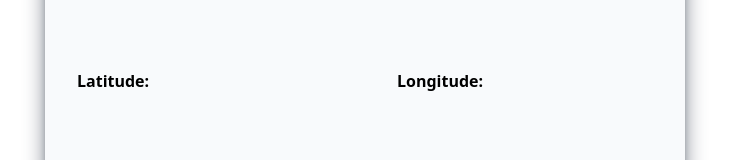
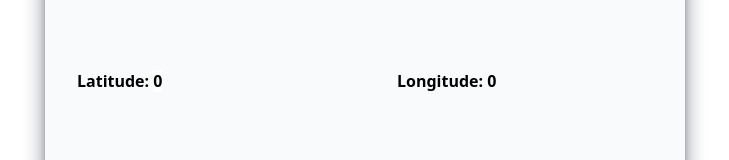
Before and after one commit to Golu7667/Location-Finder-App, a Next.js app in the folder my-app/: page / in a window 1280 px wide. Shown: the part 285-445 px from the top of the page, without its empty margins (275-1004 px from the left). Built offline with nearby package versions, Linux system fonts and the light colour scheme.

Commit message:
set value zero

```diff
--- a/my-app/app/page.tsx
+++ b/my-app/app/page.tsx
@@ -5,8 +5,8 @@ import { useState, useEffect } from 'react';
 
 function DynamicContent() {
   const [isButton,setIsButton]=useState(false)
-  const [latitude, setLatitude] = useState(null);
-  const [longitude, setLongitude] = useState(null);
+  const [latitude, setLatitude] = useState(0);
+  const [longitude, setLongitude] = useState(0);
 
   useEffect(() => {
     // Check if geolocation is available in the browser
```
